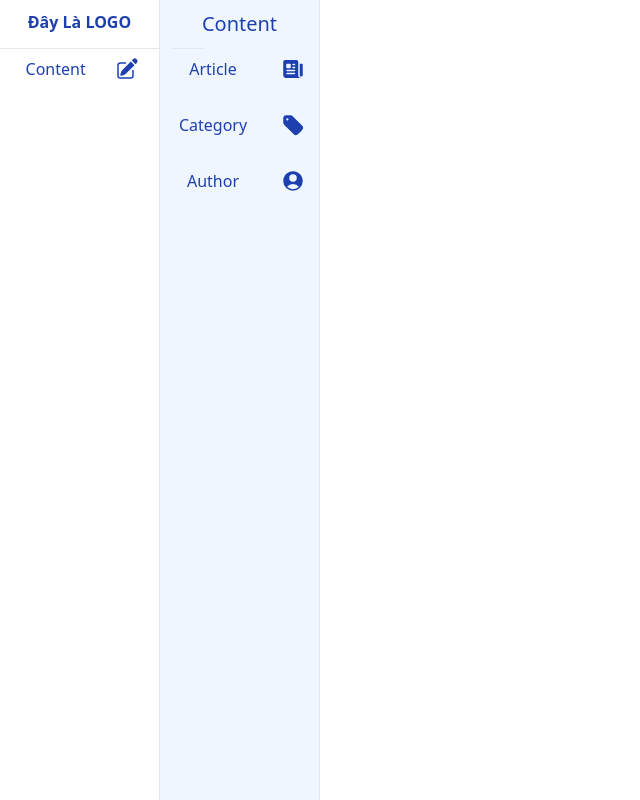
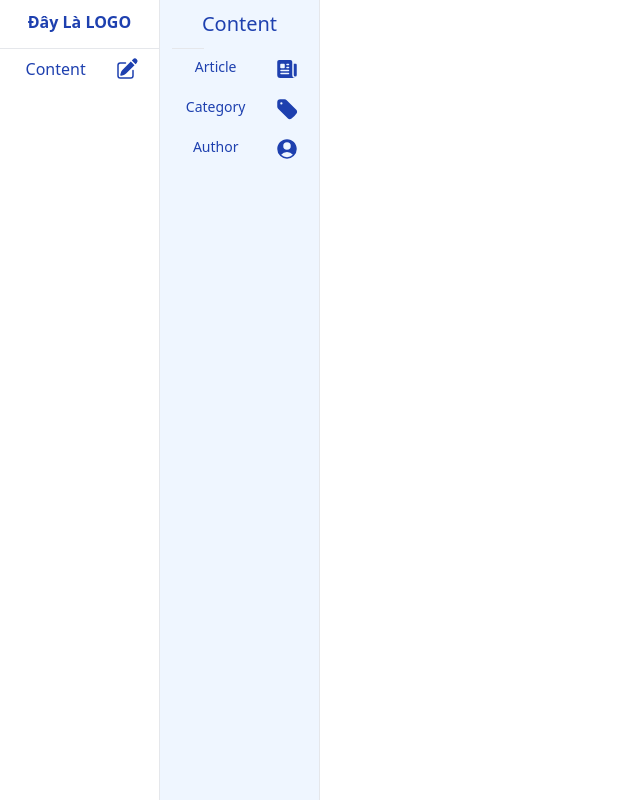
Before and after one commit to trungngvu/CMS, a React (Create React App) app: page /write in a window 1280 px wide. Shown: the whole page, without its empty margins (0-640 px from the left). Built offline with nearby package versions, Linux system fonts and the light colour scheme.

Commit message:
CSS lan1.1

```diff
--- a/src/component/Content/Manager/index.tsx
+++ b/src/component/Content/Manager/index.tsx
@@ -26,8 +26,8 @@ const ContentManager = () => {
   return (
     <div className="ml-80 px-10 py-6 h-screen bg-blue-50">
       <div className="container">
-        <div className="pb-6 cursor-pointer text-blue-800 font-medium hover:underline" onClick={() => navigate(-1)}>
-          Back
+        <div className="mb-6 cursor-pointer text-blue-800 font-medium hover:underline w-fix" onClick={() => navigate(-1)}>
+        &crarr;   Back
         </div>
         <div className="flex justify-between">
           <div className="font-bold text-lg capitalize text-blue-800">{api}</div>
--- a/src/component/Content/Sidebar/item.tsx
+++ b/src/component/Content/Sidebar/item.tsx
@@ -12,7 +12,7 @@ interface props {
 }
 
 const SidebarItem = ({activeContent, setActiveContent, name, Icon }: props) => {
-  let styleContent = "grid grid-cols-3 pt-2 pb-0 hover:bg-gray-300 cursor-pointer hover:scale-110 hover:rounded text-right"
+  let styleContent = "grid grid-cols-3 px-2 py-2 hover:bg-gray-300 cursor-pointer hover:scale-110 hover:rounded"
   if(activeContent === name)
   {
     styleContent += " m-1 bg-blue-100 rounded-lg font-medium"
@@ -21,8 +21,8 @@ const SidebarItem = ({activeContent, setActiveContent, name, Icon }: props) => {
   return (
     <Link to={`/write/${name}`}>
       <li onClick={()=>{setActiveContent(name)}} className={styleContent}>
-        <span className="px-4 col-span-2 capitalize h-12 text-center text-blue-800">{name}</span>
-        <Icon className="h-6 w-6 justify-self-center col-span-1 text-blue-800" />
+        <span className="px-4 col-span-2 capitalize text-center text-blue-800 text-sm">{name}</span>
+        <Icon className="h-6 w-6 justify-self-center col-span-1 text-blue-800 text-sm	" />
       </li>
     </Link>
   );
--- a/src/component/Sidebar/item.tsx
+++ b/src/component/Sidebar/item.tsx
@@ -10,13 +10,13 @@ interface Props {
 }
 
 const Item = ({active, name, Vector, setActive }: Props) => {
-  let style = "grid grid-cols-3 px-2 pt-2 hover:bg-gray-300 cursor-pointer hover:scale-110 hover:rounded"
+  let style = "grid grid-cols-3 px-2 py-2 hover:bg-gray-300 cursor-pointer hover:scale-110 hover:rounded"
   if(active === name){
     style += " m-1 bg-blue-100 rounded-lg font-medium"
   }
   return (
     <li onClick={()=>{setActive(name)}} className={style}>
-      <span className="px-4 col-span-2 capitalize h-12 text-center text-blue-800">{name}</span>
+      <span className="px-4 col-span-2 capitalize text-center text-blue-800">{name}</span>
       <Vector className="h-6 w-6 justify-self-center col-span-1 text-blue-800" />
     </li>
   );
```
Also changed, not shown: src/component/Sidebar/index.tsx (line endings or trailing spaces), src/dist/output.css.
